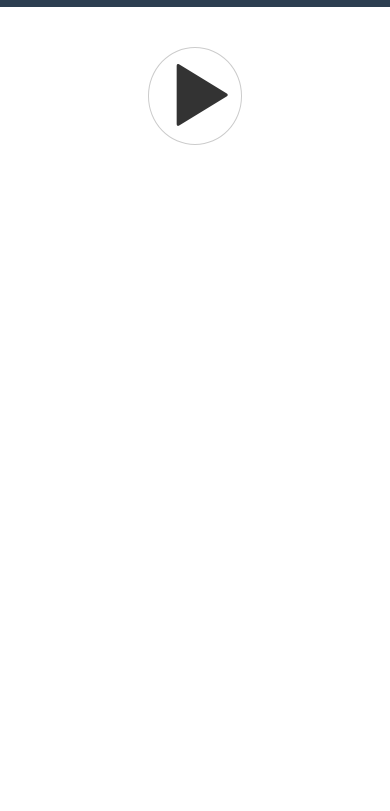
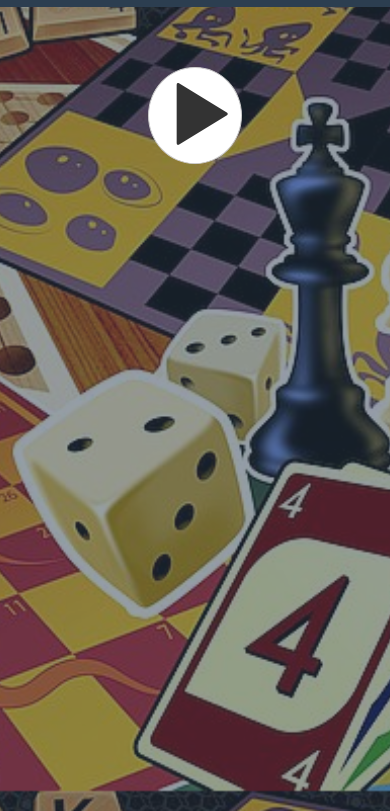
Before and after one commit to median-man/TriviaGame, a plain HTML site: page index.html in a window 390 px wide. Shown: the part 53-864 px from the top of the page. Drawn offline with nearby package versions, Linux system fonts and the light colour scheme.

Commit message:
background image responsiveness

```diff
--- a/assets/css/style.css
+++ b/assets/css/style.css
@@ -1,7 +1,20 @@
 /*** general styles ***/
+body {
+    height: 100%;
+    background-color: transparent;
+    background-color: rgba(44, 62, 80, 0.5);
+
+}
+
+/*** background image ***/
 html {
-    background-image: url("assets/images/background-games.jpg");
+    background-image: url(../images/background-640.jpg);
+    background-position: center center;
+    background-attachment: fixed;
+    background-repeat: no-repeat;
+    background-size: cover;
 }
+
 
 /*** play button ***/
 button.start-game {
@@ -20,12 +33,21 @@ button.start-game .glyphicon {
 }
 
 /*** header ***/
-.intro-text {
-    margin-top: 15px;
+header {
+    padding-top: 5%;
+    padding-bottom: 100vh;
+    max-height: 100vh;
 }
 
 /*** questions ***/
+section {
+    background-color: rgba(255, 255, 255, 0.7);
+}
 
+/*** done button ***/
+#btnDone {
+    margin-top: 2em;
+}
 
 /*** results ***/
 section.results {
--- a/assets/javascript/game.js
+++ b/assets/javascript/game.js
@@ -1,7 +1,7 @@
 
 // basic game settings
 var settings = {
-	quizTime: 20 // quiz time in seconds
+	quizTime: 1000 // quiz time in seconds
 };
 
 // collection of questions for game
@@ -322,5 +322,16 @@ $(document).ready(function() {
 		}
 	};
 
+	// load in larger background image if screen size is large
+	$(window).resize(function() {
+		// load larger background image if screen size is over 640px
+		// saves loading larger image for mobile screens
+		if ( $(this).width() > 640 ) {
+			$("html").css("background-image",
+				"url(assets/images/background-1920.jpg)");
+		}
+	});
+
+
 	game.run();
 });
```
Also changed, not shown: 1 other file.
